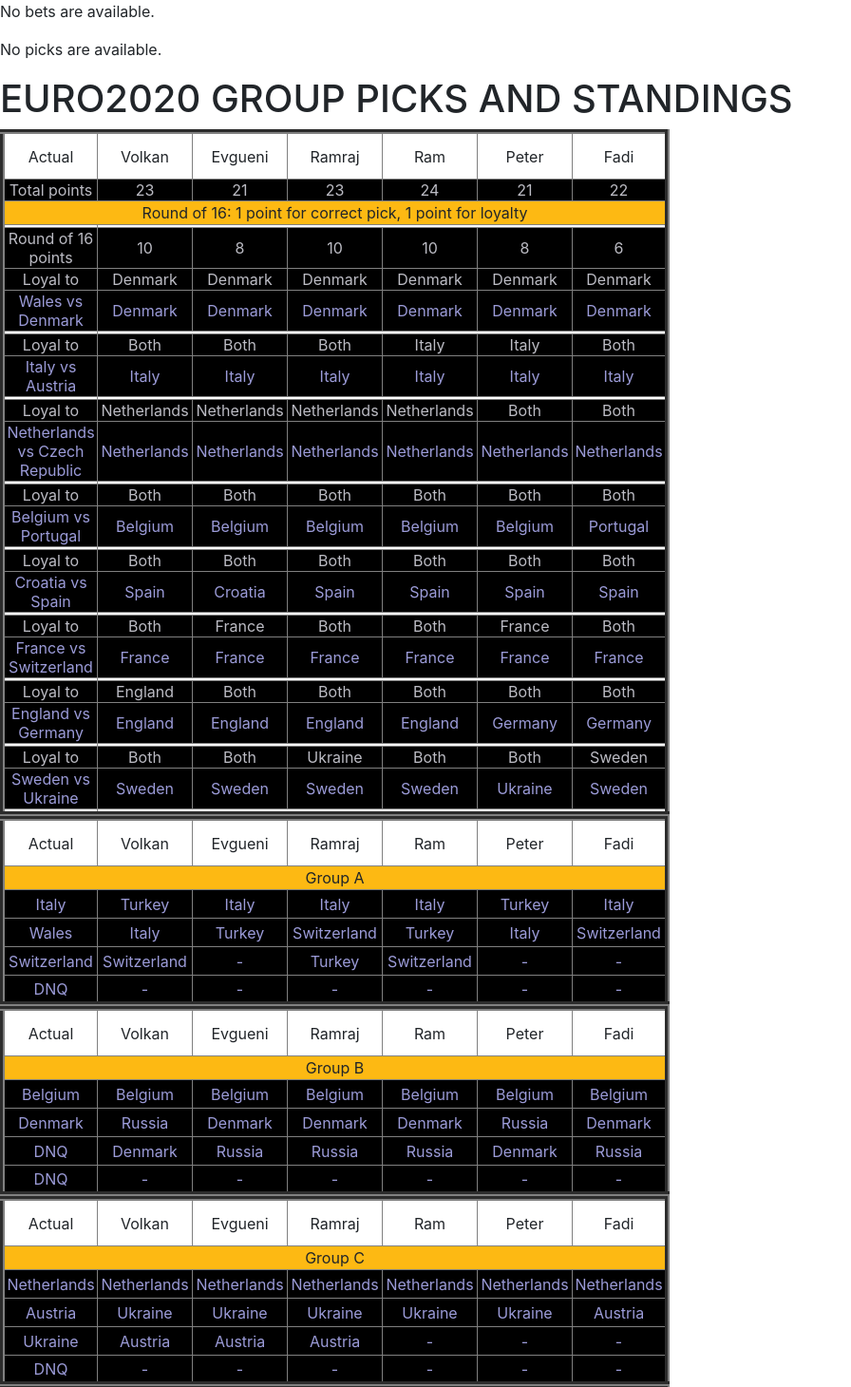
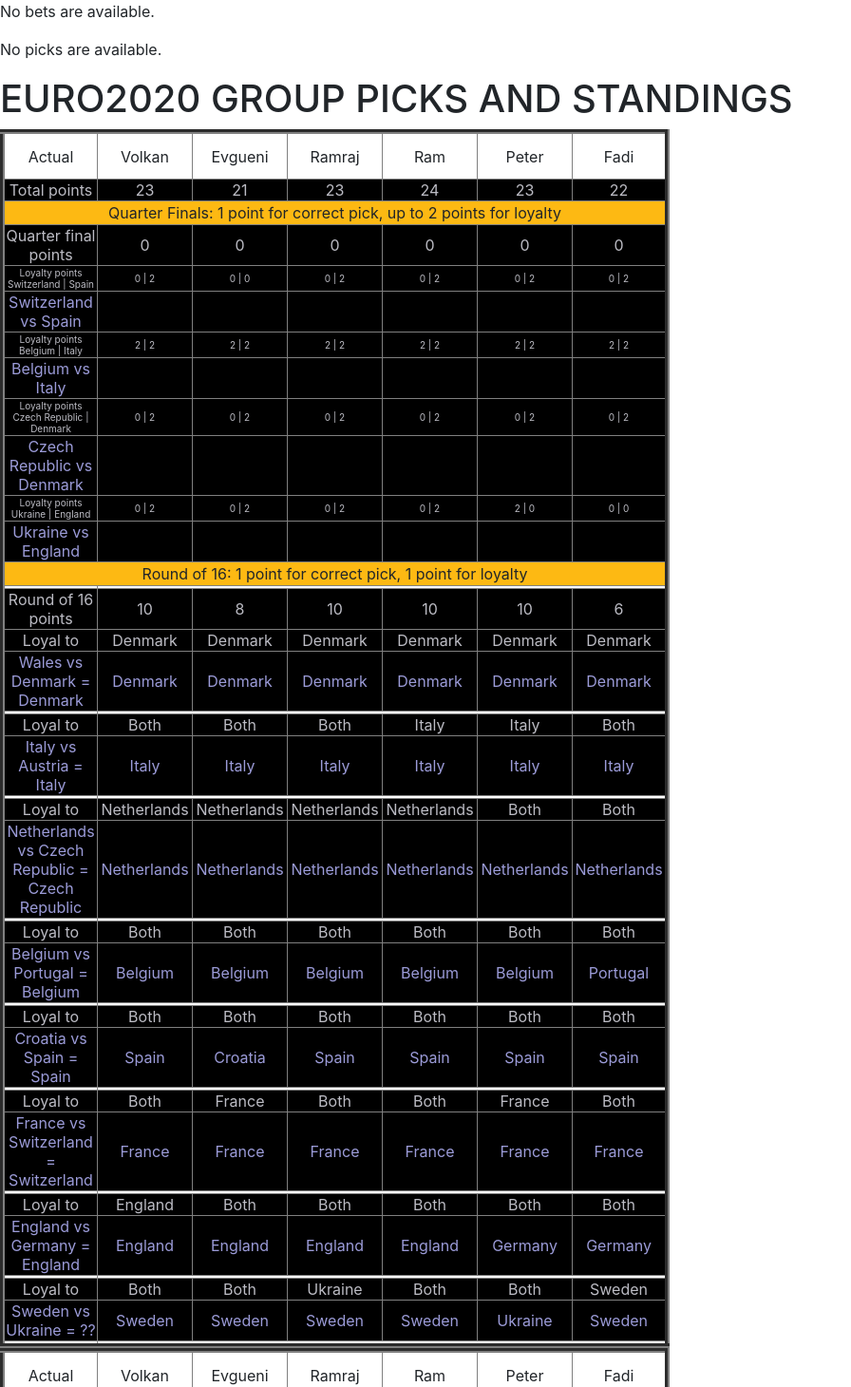
Before and after one commit to prammohan/my-first-blog, a Django app: page /euro2020/ in a window 1280 px wide. Shown: the top 1460 px of the page at 95% size, without its empty margins (0-896 px from the left). Run offline with Django 3.2, Linux system fonts and the light colour scheme; data comes from the database, SQL or seed files in the repository; data that the repository does not hold is empty.

Commit message:
update qf table

```diff
--- a/euro2020/templates/euro2020/index.html
+++ b/euro2020/templates/euro2020/index.html
@@ -59,6 +59,118 @@
                     </td>
                 {% endfor %}
             </tr>
+            <tr bgcolor="#fdb913">
+                <td align="center" height="25" width="100" colspan="7">
+                    Quarter Finals: 1 point for correct pick, up to 2 points for loyalty
+                </td>
+            </tr>
+            <tr>
+                <td align="center" height="5" width="100" bgcolor="#000000" style="color:rgb(188, 188, 196)">
+                    Quarter final points
+                </td>
+                {% for eachpick in quarterfinals_total_points %}
+                    <td align="center" height="5" width="100" bgcolor="#000000" style="color:rgb(188, 188, 196)">
+                        {{ eachpick }}
+                    </td>
+                {% endfor %}
+            </tr>
+            <tr>
+                <td align="center" height="5" width="100" bgcolor="#000000" style="color:rgb(188, 188, 196)">
+                    <font size="-3">
+                        Loyalty points Switzerland | Spain
+                    </font>
+                </td>
+                {% for eachpick in latest_qf_loyalty_0 %}
+                    <td align="center" height="5" width="100" bgcolor="#000000" style="color:rgb(188, 188, 196)">
+                        <font size="-3">
+                            {{ eachpick }}
+                        </font>
+                    </td>
+                {% endfor %}
+            </tr>
+            <tr>
+                <td align="center" height="30" width="100" bgcolor="#000000" style="color:rgb(155, 155, 216)">
+                    {{ qf_games_0 }}
+                </td>
+                {% for eachpick in latest_qf_picks_0 %}
+                    <td align="center" height="30" width="100" bgcolor="#000000" style="color:rgb(155, 155, 216)">
+                        {{ eachpick }}
+                    </td>
+                {% endfor %}
+            </tr>
+            <tr>
+                <td align="center" height="5" width="100" bgcolor="#000000" style="color:rgb(188, 188, 196)">
+                    <font size="-3">
+                        Loyalty points Belgium | Italy
+                    </font>
+                </td>
+                {% for eachpick in latest_qf_loyalty_1 %}
+                    <td align="center" height="5" width="100" bgcolor="#000000" style="color:rgb(188, 188, 196)">
+                        <font size="-3">
+                            {{ eachpick }}
+                        </font>
+                    </td>
+                {% endfor %}
+            </tr>
+            <tr>
+                <td align="center" height="30" width="100" bgcolor="#000000" style="color:rgb(155, 155, 216)">
+                    {{ qf_games_1 }}
+                </td>
+                {% for eachpick in latest_qf_picks_1 %}
+                    <td align="center" height="30" width="100" bgcolor="#000000" style="color:rgb(155, 155, 216)">
+                        {{ eachpick }}
+                    </td>
+                {% endfor %}
+            </tr>
+            <tr>
+                <td align="center" height="5" width="100" bgcolor="#000000" style="color:rgb(188, 188, 196)">
+                    <font size="-3">
+                        Loyalty points Czech Republic | Denmark
+                    </font>
+                </td>
+                {% for eachpick in latest_qf_loyalty_2 %}
+                    <td align="center" height="5" width="100" bgcolor="#000000" style="color:rgb(188, 188, 196)">
+                        <font size="-3">
+                            {{ eachpick }}
+                        </font>
+                    </td>
+                {% endfor %}
+            </tr>
+            <tr>
+                <td align="center" height="30" width="100" bgcolor="#000000" style="color:rgb(155, 155, 216)">
+                    {{ qf_games_2 }}
+                </td>
+                {% for eachpick in latest_qf_picks_2 %}
+                    <td align="center" height="30" width="100" bgcolor="#000000" style="color:rgb(155, 155, 216)">
+                        {{ eachpick }}
+                    </td>
+                {% endfor %}
+            </tr>
+            <tr>
+                <td align="center" height="5" width="100" bgcolor="#000000" style="color:rgb(188, 188, 196)">
+                    <font size="-3">
+                        Loyalty points Ukraine | England
+                    </font>
+                </td>
+                {% for eachpick in latest_qf_loyalty_3 %}
+                    <td align="center" height="5" width="100" bgcolor="#000000" style="color:rgb(188, 188, 196)">
+                        <font size="-3">
+                            {{ eachpick }}
+                        </font>
+                    </td>
+                {% endfor %}
+            </tr>
+            <tr>
+                <td align="center" height="30" width="100" bgcolor="#000000" style="color:rgb(155, 155, 216)">
+                    {{ qf_games_3 }}
+                </td>
+                {% for eachpick in latest_qf_picks_3 %}
+                    <td align="center" height="30" width="100" bgcolor="#000000" style="color:rgb(155, 155, 216)">
+                        {{ eachpick }}
+                    </td>
+                {% endfor %}
+            </tr>
+
             <tr bgcolor="#fdb913">
                 <td align="center" height="25" width="100" colspan="7">
                     Round of 16: 1 point for correct pick, 1 point for loyalty
--- a/euro2020/views.py
+++ b/euro2020/views.py
@@ -360,14 +360,14 @@ def index(request):
     latest_ro16_loyalty_7[2] = "Ukraine"
     latest_ro16_loyalty_7[5] = "Sweden"
 
-    ro16_games_0 = "Wales vs Denmark"
-    ro16_games_1 = "Italy vs Austria"
-    ro16_games_2 = "Netherlands vs Czech Republic"
-    ro16_games_3 = "Belgium vs Portugal"
-    ro16_games_4 = "Croatia vs Spain"
-    ro16_games_5 = "France vs Switzerland"
-    ro16_games_6 = "England vs Germany"
-    ro16_games_7 = "Sweden vs Ukraine"
+    ro16_games_0 = "Wales vs Denmark = Denmark"
+    ro16_games_1 = "Italy vs Austria = Italy"
+    ro16_games_2 = "Netherlands vs Czech Republic = Czech Republic"
+    ro16_games_3 = "Belgium vs Portugal = Belgium"
+    ro16_games_4 = "Croatia vs Spain = Spain"
+    ro16_games_5 = "France vs Switzerland = Switzerland"
+    ro16_games_6 = "England vs Germany = England"
+    ro16_games_7 = "Sweden vs Ukraine = ??"
 
 
 
@@ -382,8 +382,49 @@ def index(request):
     ro16_total_points[1] = 2 + 2 + 0 + 2 + 0 + 0 + 2 + 0
     ro16_total_points[2] = 2 + 2 + 0 + 2 + 2 + 0 + 2 + 0
     ro16_total_points[3] = 2 + 2 + 0 + 2 + 2 + 0 + 2 + 0
-    ro16_total_points[4] = 2 + 2 + 0 + 2 + 2 + 0 + 0 + 0
+    ro16_total_points[4] = 2 + 2 + 0 + 2 + 2 + 0 + 0 + 2
     ro16_total_points[5] = 2 + 2 + 0 + 0 + 2 + 0 + 0 + 0
+
+
+
+    qf_games_0 = "Switzerland vs Spain"
+    qf_games_1 = "Belgium vs Italy"
+    qf_games_2 = "Czech Republic vs Denmark"
+    qf_games_3 = "Ukraine vs England"
+
+    # picks go next
+    latest_qf_picks_0 = [""]*(num_players)
+    latest_qf_picks_1 = [""]*(num_players)
+    latest_qf_picks_2 = [""]*(num_players)
+    latest_qf_picks_3 = [""]*(num_players)
+
+    #initialize
+    latest_qf_loyalty_0 = ["0,0"]*(num_players)
+    latest_qf_loyalty_1 = ["0,0"]*(num_players)
+    latest_qf_loyalty_2 = ["0,0"]*(num_players)
+    latest_qf_loyalty_3 = ["0,0"]*(num_players)
+
+    #assign for qf loyalty
+    latest_qf_loyalty_0 = ["0   |   2"]*(num_players)
+    latest_qf_loyalty_0[1] = "0   |   0"
+    latest_qf_loyalty_1 = ["2   |   2"]*(num_players)
+    latest_qf_loyalty_2 = ["0   |   2"]*(num_players)
+    latest_qf_loyalty_3[0] = "0   |   2"
+    latest_qf_loyalty_3[1] = "0   |   2"
+    latest_qf_loyalty_3[2] = "0   |   2"
+    latest_qf_loyalty_3[3] = "0   |   2"
+    latest_qf_loyalty_3[4] = "2   |   0" #change to 2,0 if Ukraine wins - otehrs to 0 if ukraine wins
+    latest_qf_loyalty_3[5] = "0   |   0"
+
+     #Quarter finals point calculations
+    quarterfinals_total_points[0] = 0 + 0 + 0 + 0
+    quarterfinals_total_points[1] = 0 + 0 + 0 + 0
+    quarterfinals_total_points[2] = 0 + 0 + 0 + 0
+    quarterfinals_total_points[3] = 0 + 0 + 0 + 0
+    quarterfinals_total_points[4] = 0 + 0 + 0 + 0
+    quarterfinals_total_points[5] = 0 + 0 + 0 + 0
+
+
 
     for i in range(num_players):
         overall_total_points[i] = finals_total_points[i] + semifinals_total_points[i] + quarterfinals_total_points[i] + ro16_total_points[i] + total_points[i]
@@ -427,6 +468,10 @@ def index(request):
         'latest_ro16_picks_5': latest_ro16_picks_5,
         'latest_ro16_picks_6': latest_ro16_picks_6,
         'latest_ro16_picks_7': latest_ro16_picks_7,
+        'latest_qf_picks_0': latest_qf_picks_0,
+        'latest_qf_picks_1': latest_qf_picks_1,
+        'latest_qf_picks_2': latest_qf_picks_2,
+        'latest_qf_picks_3': latest_qf_picks_3,
         'latest_ro16_loyalty_0': latest_ro16_loyalty_0,
         'latest_ro16_loyalty_1': latest_ro16_loyalty_1,
         'latest_ro16_loyalty_2': latest_ro16_loyalty_2,
@@ -435,6 +480,10 @@ def index(request):
         'latest_ro16_loyalty_5': latest_ro16_loyalty_5,
         'latest_ro16_loyalty_6': latest_ro16_loyalty_6,
         'latest_ro16_loyalty_7': latest_ro16_loyalty_7,
+        'latest_qf_loyalty_0': latest_qf_loyalty_0,
+        'latest_qf_loyalty_1': latest_qf_loyalty_1,
+        'latest_qf_loyalty_2': latest_qf_loyalty_2,
+        'latest_qf_loyalty_3': latest_qf_loyalty_3,
         'ro16_games_0': ro16_games_0,
         'ro16_games_1': ro16_games_1,
         'ro16_games_2': ro16_games_2,
@@ -443,6 +492,10 @@ def index(request):
         'ro16_games_5': ro16_games_5,
         'ro16_games_6': ro16_games_6,
         'ro16_games_7': ro16_games_7,
+        'qf_games_0': qf_games_0,
+        'qf_games_1': qf_games_1,
+        'qf_games_2': qf_games_2,
+        'qf_games_3': qf_games_3,
         'overall_total_points': overall_total_points,
         'finals_total_points': finals_total_points,
         'semifinals_total_points': semifinals_total_points,
```
